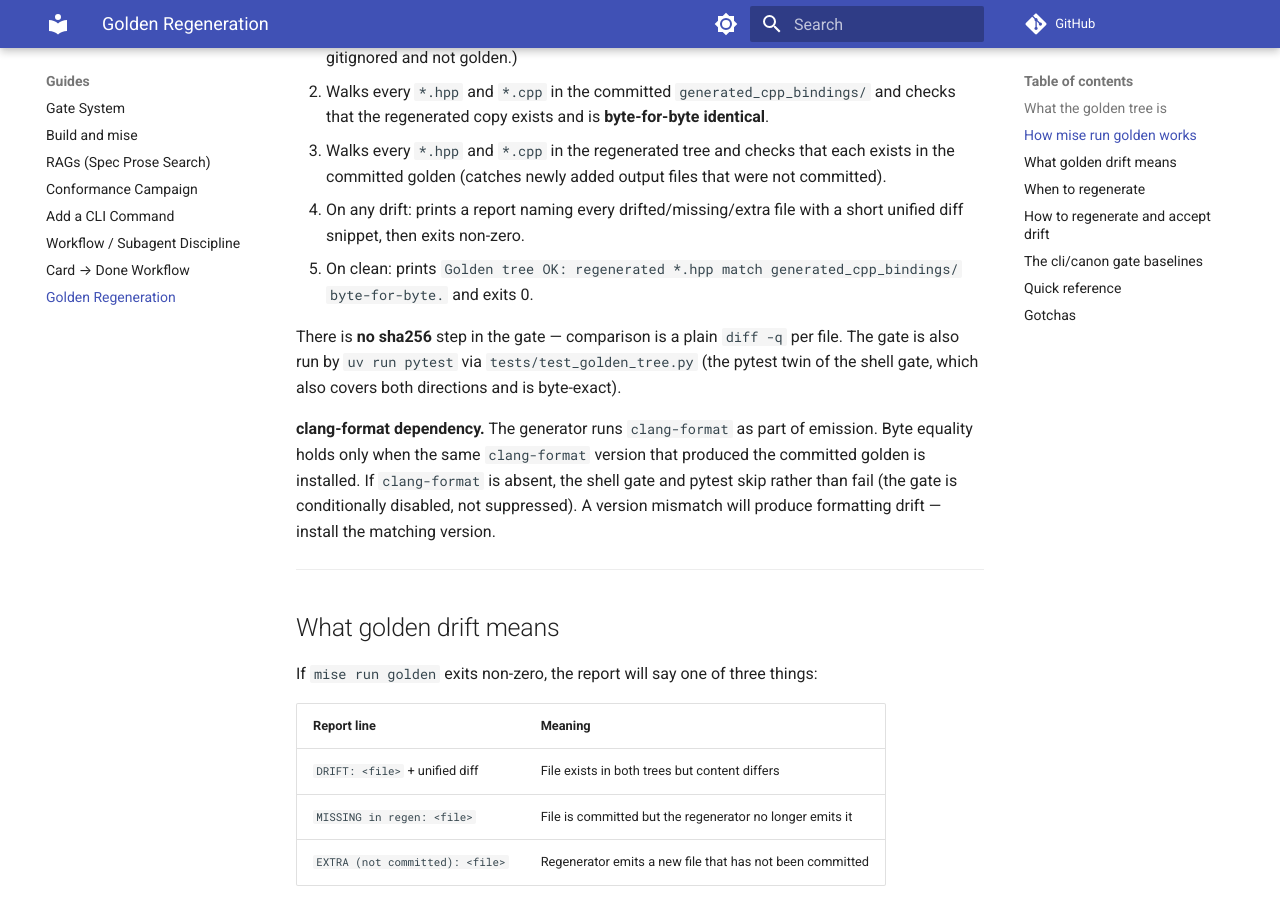
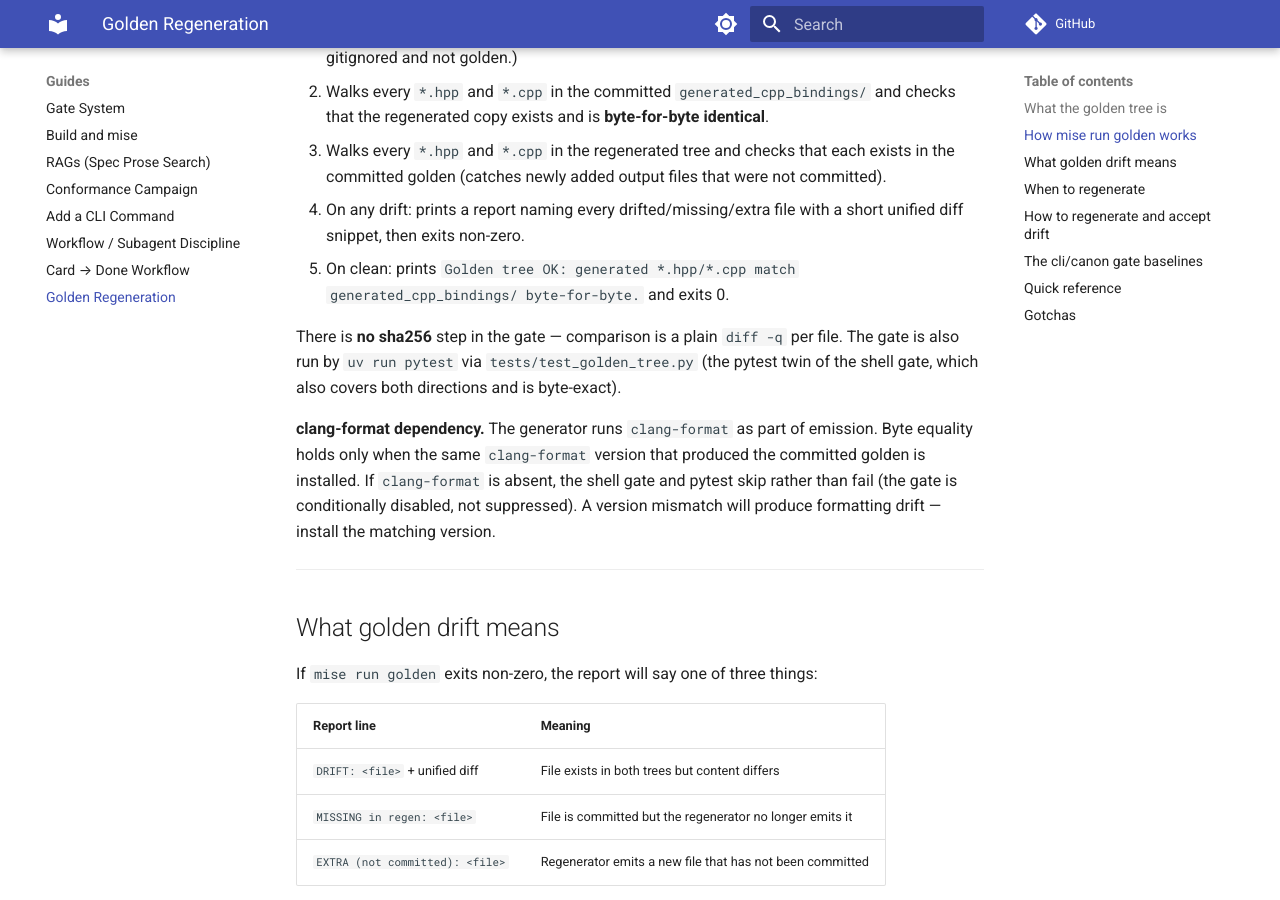
Before and after one commit to delta9000/x3d-cpp, an MkDocs documentation site: the page built from docs/wiki/guides/golden-regeneration.md, in a window 1280 px wide and 900 px high, scrolled down 1538 px. Built offline with MkDocs 1.6.1 and Material for MkDocs 9.7.7, drawn with Linux system fonts in a browser that asks for light colours; comment, search, counter and statistics services are not loaded.

Commit message:
docs: describe the golden gate as covering *.hpp and *.cpp
The gate has compared both extensions since the C1 decl/def split (ADR-0005),
but its comments, messages, README text and pytest assertions all still said
headers only. v1-capabilities.md contradicted itself inside one table, claiming
"no .cpp drift" one row above a "*.hpp + *.cpp" golden hash.

Behaviour is unchanged; only the wording is corrected. The ADRs already used the
accurate phrasing and were left alone.

```diff
--- a/docs/wiki/guides/golden-regeneration.md
+++ b/docs/wiki/guides/golden-regeneration.md
@@ -75,7 +75,7 @@
    committed).
 4. On any drift: prints a report naming every drifted/missing/extra file with a
    short unified diff snippet, then exits non-zero.
-5. On clean: prints `Golden tree OK: regenerated *.hpp match generated_cpp_bindings/ byte-for-byte.` and exits 0.
+5. On clean: prints `Golden tree OK: generated *.hpp/*.cpp match generated_cpp_bindings/ byte-for-byte.` and exits 0.
 
 There is **no sha256** step in the gate — comparison is a plain `diff -q` per file.
 The gate is also run by `uv run pytest` via `tests/test_golden_tree.py` (the pytest
--- a/mise.toml
+++ b/mise.toml
@@ -33,7 +33,7 @@
 run = "uv run pytest"
 
 [tasks.golden]
-description = "Golden-drift gate: regenerate to a temp dir and diff *.hpp."
+description = "Golden-drift gate: regenerate to a temp dir and diff every generated *.hpp/*.cpp."
 depends = ["sync"]
 run = "scripts/check_golden.sh"
 
```
Also changed, not shown: README.md (+8 -7 lines), docs/sdk/v1-capabilities.md (+1 -1 lines), docs/wiki/subsystems/generator.md (+1 -1 lines), 2 other files.
